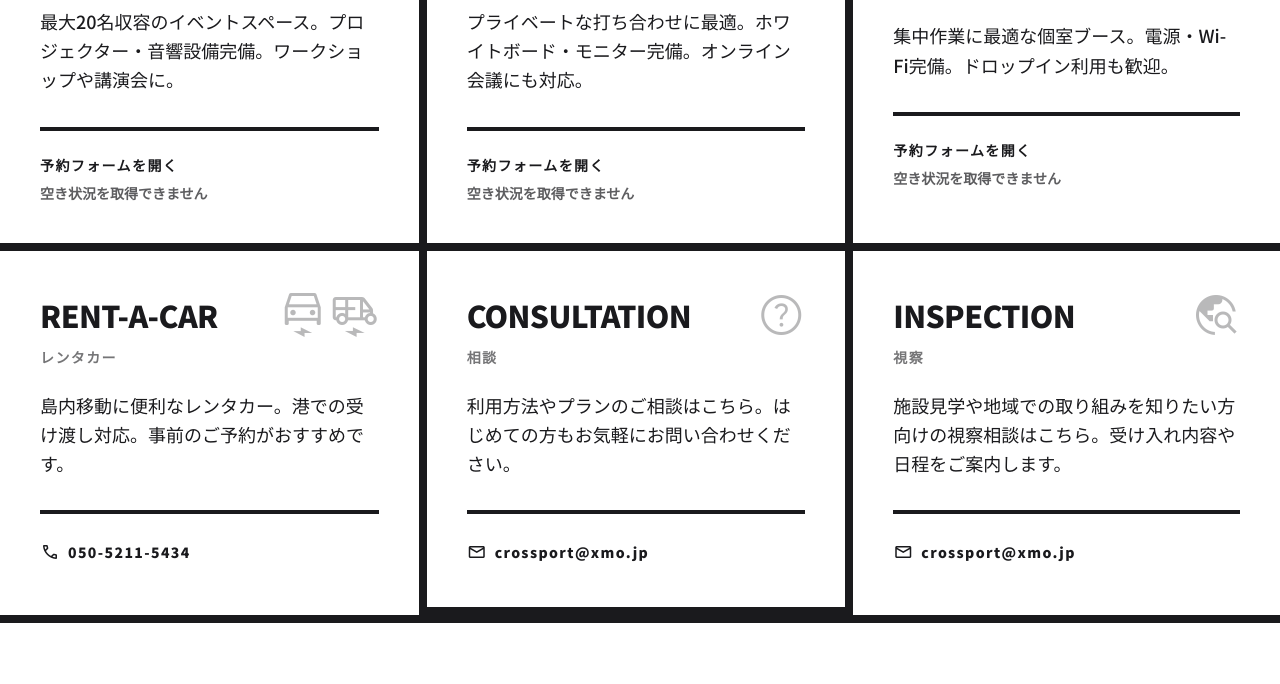
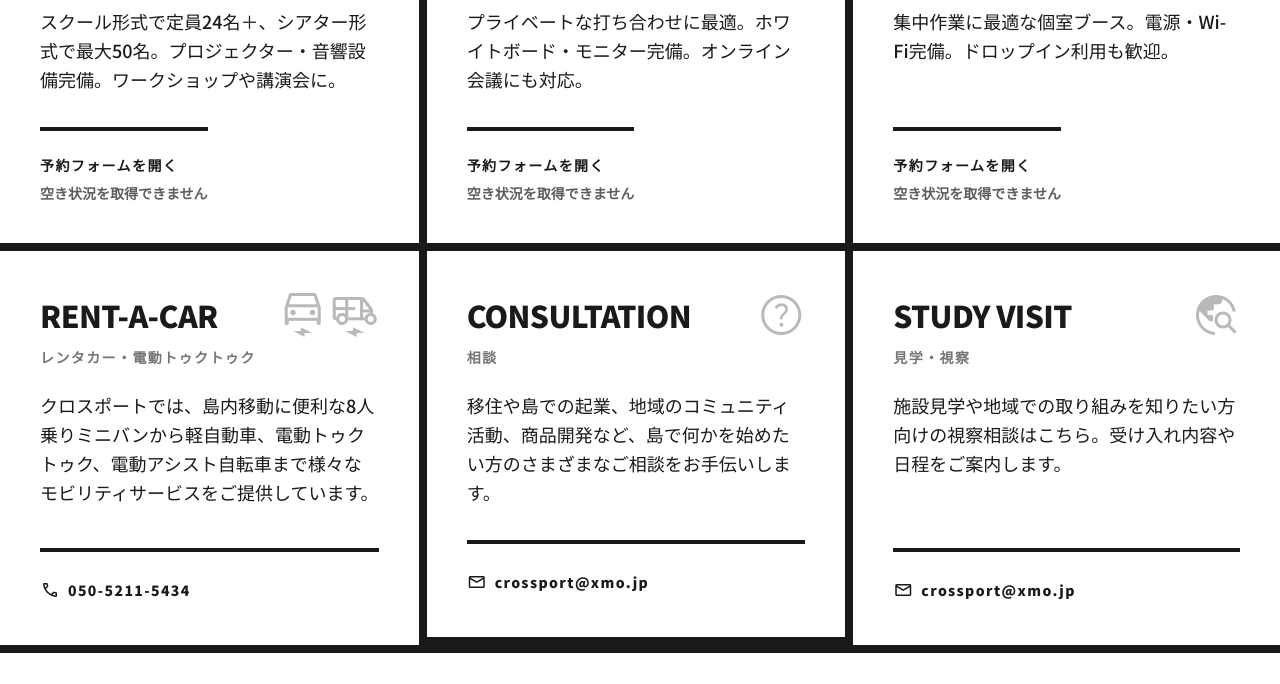
Before and after one commit to yet2come/corssport-site, a website built with Vite: page book.html in a window 1280 px wide. Shown: the part 484-1168 px from the top of the page. Built offline with nearby package versions, Linux system fonts and the light colour scheme; no server answers.

Commit message:
Refresh booking card copy and capacities

```diff
--- a/book.html
+++ b/book.html
@@ -4,7 +4,7 @@
   <meta charset="utf-8" />
   <meta name="viewport" content="width=device-width, initial-scale=1.0" />
   <title>BOOK | CROSSPORT MSZ — 予約・お問い合わせ</title>
-  <meta name="description" content="CROSSPORT MSZ の予約・お問い合わせページ。イベントスペース、会議室、ソロブース、レンタカー、各種ご相談を受付中。" />
+  <meta name="description" content="CROSSPORT MSZ の予約・お問い合わせページ。イベントホール、会議室、ソロブース、レンタカー、各種ご相談を受付中。" />
   <link rel="preconnect" href="https://fonts.googleapis.com" />
   <link rel="preconnect" href="https://fonts.gstatic.com" crossorigin />
   <link href="https://fonts.googleapis.com/css2?family=Noto+Sans+JP:wght@300;500;700;900&family=Outfit:wght@900&family=Space+Grotesk:wght@300;700&display=swap" rel="stylesheet" />
@@ -90,44 +90,44 @@
     </div>
     <!-- Booking Cards -->
     <div class="grid grid-cols-1 sm:grid-cols-2 lg:grid-cols-3">
-      <button type="button" data-facility-card data-facility="event-space" class="fade-in-up text-left p-8 md:p-10 border-b-8 sm:border-r-8 border-basalt-black bg-stark-white hover:bg-seaweed-green hover:text-white transition-colors group cursor-pointer">
+      <button type="button" data-facility-card data-facility="event-space" class="fade-in-up h-full flex flex-col text-left p-8 md:p-10 border-b-8 sm:border-r-8 border-basalt-black bg-stark-white hover:bg-seaweed-green hover:text-white transition-colors group cursor-pointer">
         <h3 class="text-2xl md:text-3xl font-black mb-2 uppercase flex items-center justify-between gap-4">
           Event Hall
           <span class="material-symbols-outlined !text-4xl md:!text-5xl shrink-0 opacity-30 group-hover:opacity-60">mic</span>
         </h3>
-        <p class="text-sm font-bold mb-4 md:mb-6 opacity-60 tracking-widest">イベントスペース</p>
-        <p class="mb-6 md:mb-8 text-base md:text-lg leading-relaxed font-medium">最大20名収容のイベントスペース。プロジェクター・音響設備完備。ワークショップや講演会に。</p>
-        <div class="pt-5 md:pt-6 border-t-4 border-basalt-black group-hover:border-white">
+        <p class="text-sm font-bold mb-4 md:mb-6 opacity-60 tracking-widest">イベントホール</p>
+        <p class="mb-6 md:mb-8 text-base md:text-lg leading-relaxed font-medium">スクール形式で定員24名＋、シアター形式で最大50名。プロジェクター・音響設備完備。ワークショップや講演会に。</p>
+        <div class="mt-auto pt-5 md:pt-6 border-t-4 border-basalt-black group-hover:border-white">
           <p class="font-black text-sm tracking-widest">予約フォームを開く</p>
           <p class="mt-2 text-sm font-bold opacity-70" data-facility-status>本日の空きを確認中...</p>
         </div>
       </button>
-      <button type="button" data-facility-card data-facility="meeting-room" class="fade-in-up text-left p-8 md:p-10 border-b-8 lg:border-r-8 border-basalt-black bg-stark-white hover:bg-seaweed-green hover:text-white transition-colors group cursor-pointer">
+      <button type="button" data-facility-card data-facility="meeting-room" class="fade-in-up h-full flex flex-col text-left p-8 md:p-10 border-b-8 lg:border-r-8 border-basalt-black bg-stark-white hover:bg-seaweed-green hover:text-white transition-colors group cursor-pointer">
         <h3 class="text-2xl md:text-3xl font-black mb-2 uppercase flex items-center justify-between gap-4">
           Meeting Room
           <span class="material-symbols-outlined !text-4xl md:!text-5xl shrink-0 opacity-30 group-hover:opacity-60">groups</span>
         </h3>
         <p class="text-sm font-bold mb-4 md:mb-6 opacity-60 tracking-widest">会議室</p>
         <p class="mb-6 md:mb-8 text-base md:text-lg leading-relaxed font-medium">プライベートな打ち合わせに最適。ホワイトボード・モニター完備。オンライン会議にも対応。</p>
-        <div class="pt-5 md:pt-6 border-t-4 border-basalt-black group-hover:border-white">
+        <div class="mt-auto pt-5 md:pt-6 border-t-4 border-basalt-black group-hover:border-white">
           <p class="font-black text-sm tracking-widest">予約フォームを開く</p>
           <p class="mt-2 text-sm font-bold opacity-70" data-facility-status>本日の空きを確認中...</p>
         </div>
       </button>
-      <button type="button" data-facility-card data-facility="solo-booth" class="fade-in-up text-left p-8 md:p-10 border-b-8 sm:border-r-8 lg:border-r-0 border-basalt-black bg-stark-white hover:bg-seaweed-green hover:text-white transition-colors group cursor-pointer">
+      <button type="button" data-facility-card data-facility="solo-booth" class="fade-in-up h-full flex flex-col text-left p-8 md:p-10 border-b-8 sm:border-r-8 lg:border-r-0 border-basalt-black bg-stark-white hover:bg-seaweed-green hover:text-white transition-colors group cursor-pointer">
         <h3 class="text-2xl md:text-3xl font-black mb-2 uppercase flex items-center justify-between gap-4">
           Solo Booth
           <span class="material-symbols-outlined !text-4xl md:!text-5xl shrink-0 opacity-30 group-hover:opacity-60">person</span>
         </h3>
         <p class="text-sm font-bold mb-4 md:mb-6 opacity-60 tracking-widest">ソロブース</p>
         <p class="mb-6 md:mb-8 text-base md:text-lg leading-relaxed font-medium">集中作業に最適な個室ブース。電源・Wi-Fi完備。ドロップイン利用も歓迎。</p>
-        <div class="pt-5 md:pt-6 border-t-4 border-basalt-black group-hover:border-white">
+        <div class="mt-auto pt-5 md:pt-6 border-t-4 border-basalt-black group-hover:border-white">
           <p class="font-black text-sm tracking-widest">予約フォームを開く</p>
           <p class="mt-2 text-sm font-bold opacity-70" data-facility-status>本日の空きを確認中...</p>
         </div>
       </button>
       <!-- Card 4: Rent-a-car -->
-      <div class="fade-in-up p-8 md:p-10 border-b-8 lg:border-b-0 lg:border-r-8 border-basalt-black bg-stark-white hover:bg-seaweed-green hover:text-white transition-colors group">
+      <div class="fade-in-up h-full flex flex-col p-8 md:p-10 border-b-8 lg:border-b-0 lg:border-r-8 border-basalt-black bg-stark-white hover:bg-seaweed-green hover:text-white transition-colors group">
         <h3 class="text-2xl md:text-3xl font-black mb-2 uppercase flex items-center justify-between gap-4">
           Rent-a-car
           <span class="flex items-center gap-1 shrink-0 opacity-30 group-hover:opacity-60">
@@ -135,9 +135,9 @@
             <span class="material-symbols-outlined !text-4xl md:!text-5xl">electric_rickshaw</span>
           </span>
         </h3>
-        <p class="text-sm font-bold mb-4 md:mb-6 opacity-60 tracking-widest">レンタカー</p>
-        <p class="mb-6 md:mb-8 text-base md:text-lg leading-relaxed font-medium">島内移動に便利なレンタカー。港での受け渡し対応。事前のご予約がおすすめです。</p>
-        <div class="pt-5 md:pt-6 border-t-4 border-basalt-black group-hover:border-white">
+        <p class="text-sm font-bold mb-4 md:mb-6 opacity-60 tracking-widest">レンタカー・電動トゥクトゥク</p>
+        <p class="mb-6 md:mb-8 text-base md:text-lg leading-relaxed font-medium">クロスポートでは、島内移動に便利な8人乗りミニバンから軽自動車、電動トゥクトゥク、電動アシスト自転車まで様々なモビリティサービスをご提供しています。</p>
+        <div class="mt-auto pt-5 md:pt-6 border-t-4 border-basalt-black group-hover:border-white">
           <a href="tel:050-5211-5434" class="inline-flex items-center gap-2 font-black text-sm tracking-widest hover:underline">
             <span class="material-symbols-outlined !text-xl">call</span>
             050-5211-5434
@@ -145,29 +145,29 @@
         </div>
       </div>
       <!-- Card 5: Consultation -->
-      <div class="fade-in-up p-8 md:p-10 border-b-8 sm:border-r-8 lg:border-r-8 border-basalt-black bg-stark-white hover:bg-seaweed-green hover:text-white transition-colors group">
+      <div class="fade-in-up h-full flex flex-col p-8 md:p-10 border-b-8 sm:border-r-8 lg:border-r-8 border-basalt-black bg-stark-white hover:bg-seaweed-green hover:text-white transition-colors group">
         <h3 class="text-2xl md:text-3xl font-black mb-2 uppercase flex items-center justify-between gap-4">
           Consultation
           <span class="material-symbols-outlined !text-4xl md:!text-5xl shrink-0 opacity-30 group-hover:opacity-60">help</span>
         </h3>
         <p class="text-sm font-bold mb-4 md:mb-6 opacity-60 tracking-widest">相談</p>
-        <p class="mb-6 md:mb-8 text-base md:text-lg leading-relaxed font-medium">利用方法やプランのご相談はこちら。はじめての方もお気軽にお問い合わせください。</p>
-        <div class="pt-5 md:pt-6 border-t-4 border-basalt-black group-hover:border-white">
+        <p class="mb-6 md:mb-8 text-base md:text-lg leading-relaxed font-medium">移住や島での起業、地域のコミュニティ活動、商品開発など、島で何かを始めたい方のさまざまなご相談をお手伝いします。</p>
+        <div class="mt-auto pt-5 md:pt-6 border-t-4 border-basalt-black group-hover:border-white">
           <a href="mailto:crossport@xmo.jp" class="inline-flex items-center gap-2 font-black text-sm tracking-widest hover:underline">
             <span class="material-symbols-outlined !text-xl">mail</span>
             crossport@xmo.jp
           </a>
         </div>
       </div>
-      <!-- Card 6: Inspection Tour -->
-      <div class="fade-in-up p-8 md:p-10 bg-stark-white hover:bg-seaweed-green hover:text-white transition-colors group">
+      <!-- Card 6: Study Visit -->
+      <div class="fade-in-up h-full flex flex-col p-8 md:p-10 bg-stark-white hover:bg-seaweed-green hover:text-white transition-colors group">
         <h3 class="text-2xl md:text-3xl font-black mb-2 uppercase flex items-center justify-between gap-4">
-          Inspection
+          Study Visit
           <span class="material-symbols-outlined !text-4xl md:!text-5xl shrink-0 opacity-30 group-hover:opacity-60">travel_explore</span>
         </h3>
-        <p class="text-sm font-bold mb-4 md:mb-6 opacity-60 tracking-widest">視察</p>
+        <p class="text-sm font-bold mb-4 md:mb-6 opacity-60 tracking-widest">見学・視察</p>
         <p class="mb-6 md:mb-8 text-base md:text-lg leading-relaxed font-medium">施設見学や地域での取り組みを知りたい方向けの視察相談はこちら。受け入れ内容や日程をご案内します。</p>
-        <div class="pt-5 md:pt-6 border-t-4 border-basalt-black group-hover:border-white">
+        <div class="mt-auto pt-5 md:pt-6 border-t-4 border-basalt-black group-hover:border-white">
           <a href="mailto:crossport@xmo.jp?subject=%E8%A6%96%E5%AF%9F%E3%81%AE%E3%81%94%E7%9B%B8%E8%AB%87" class="inline-flex items-center gap-2 font-black text-sm tracking-widest hover:underline">
             <span class="material-symbols-outlined !text-xl">mail</span>
             crossport@xmo.jp
--- a/src/booking.js
+++ b/src/booking.js
@@ -1,14 +1,14 @@
 const facilities = {
   "event-space": {
     name: "Event Hall",
-    description: "最大20名収容。ワークショップや講演会向けのイベントスペース。",
-    capacity: 20,
+    description: "スクール形式で定員24名＋、シアター形式で最大50名。ワークショップや講演会向けのイベントホール。",
+    capacity: "スクール形式で定員24名＋、シアター形式で最大50名",
     close: "21:00",
   },
   "meeting-room": {
     name: "Meeting Room",
-    description: "モニターとホワイトボードを備えた打ち合わせ向けの会議室。",
-    capacity: 8,
+    description: "最大10名。モニターとホワイトボードを備えた打ち合わせ向けの会議室。",
+    capacity: 10,
     close: "21:00",
   },
   "solo-booth": {
@@ -288,7 +288,9 @@ function selectFacility(facilityId) {
   const facility = facilities[facilityId];
   facilityName.textContent = facility.name;
   facilityDescription.textContent = facility.description;
-  capacity.textContent = `定員: ${facility.capacity}名`;
+  capacity.textContent = typeof facility.capacity === "number"
+    ? `定員: ${facility.capacity}名`
+    : `定員: ${facility.capacity}`;
   document.querySelector("#booking-panel .space-y-3 p").textContent = `営業時間: 09:00 - ${facility.close}`;
   facilityInput.value = facilityId;
   layoutCheckbox.checked = false;
```
Also changed, not shown: api/_lib/facilities-config.js (+5 -5 lines).
